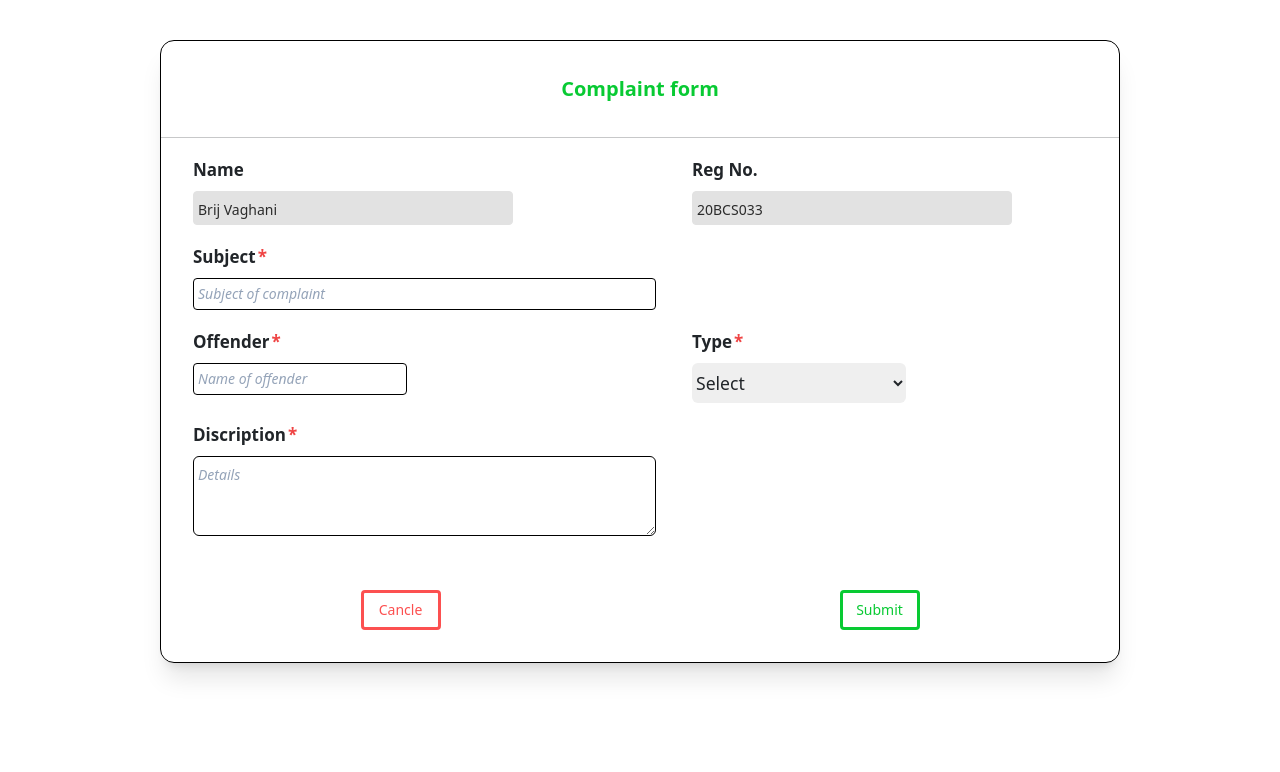
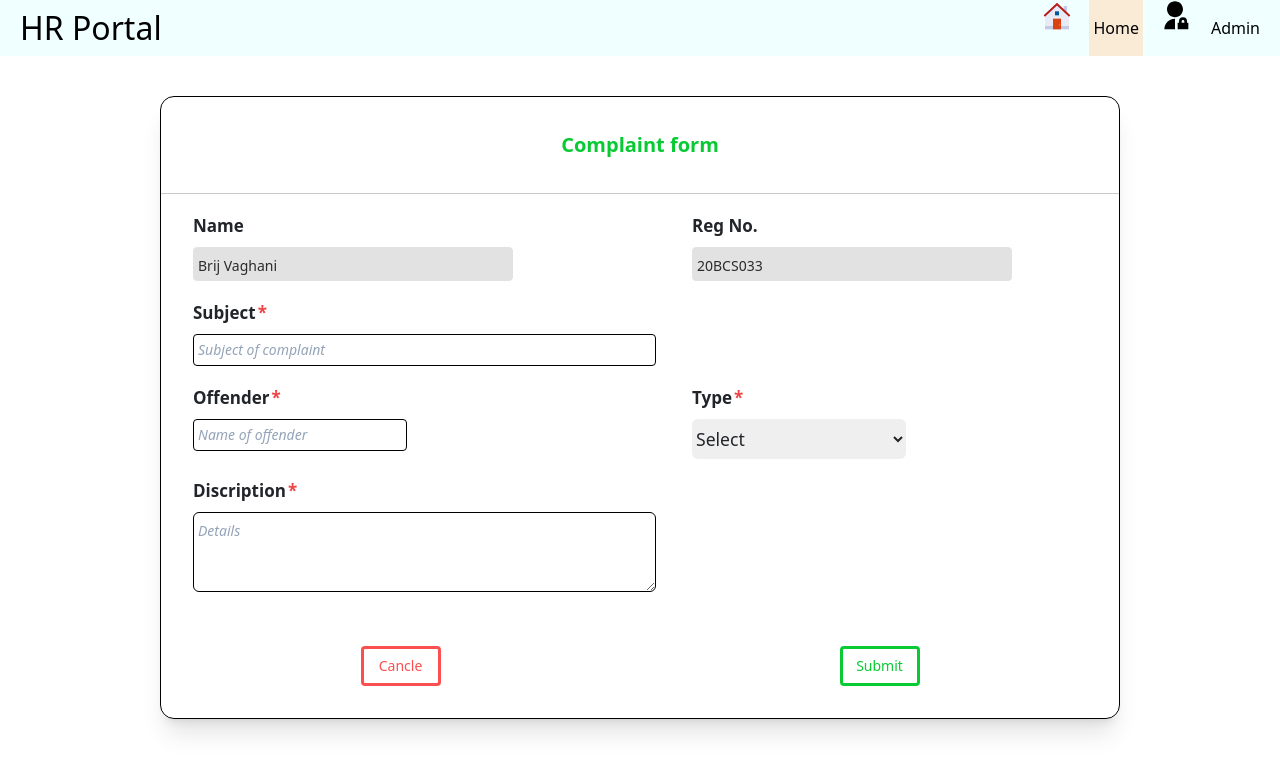
Before and after one commit to keshavjha018/Ecell-HR-Portal, a React (Create React App) app in the folder client/: page /complaint in a window 1280 px wide. Shown: the top 772 px of the page. Built offline with nearby package versions, Linux system fonts and the light colour scheme.

Commit message:
added the navbar

```diff
--- a/client/package.json
+++ b/client/package.json
@@ -10,6 +10,7 @@
     "query-string": "^7.1.1",
     "react": "^18.2.0",
     "react-dom": "^18.2.0",
+    "react-icons": "^4.4.0",
     "react-router-dom": "^6.3.0",
     "react-scripts": "5.0.1",
     "react-toastify": "^9.0.5",
--- a/client/src/App.js
+++ b/client/src/App.js
@@ -6,10 +6,12 @@ import Home from './pages/Home';
 import Login from './pages/Login';
 import Signup from './pages/Signup';
 import ComplaintForm from "./pages/complaint";
+import Navbar from './components/Navbar';
 
 function App() {
   return (
     <>
+    <Navbar/>
     <ToastContainer position="top-center" autoClose="2500"/>
     <Router>
       <Routes>
--- a/client/src/components/Navbar.jsx
+++ b/client/src/components/Navbar.jsx
@@ -0,0 +1,21 @@
+import { RiAdminFill } from "react-icons/ri";
+import { FcHome } from "react-icons/fc";
+
+export default function Navbar(){
+    return <nav className = "nav">
+        <a href="/" className="site-title">HR Portal</a>
+        <ul>
+        <div style={{display: "flex", justifyContent: "center"}}>
+            <FcHome icon={FcHome} size = '2rem' />
+        </div>
+            {/* <FcHome icon={FcHome} size = '2rem' /> */}
+            <li className="active">
+                <a href="/home">Home</a>
+            </li>
+            <RiAdminFill icon={RiAdminFill} size = '2rem'/>
+            <li>
+                <a href="/admin">Admin</a>
+            </li>
+        </ul>
+    </nav>
+}
--- a/client/src/index.js
+++ b/client/src/index.js
@@ -2,6 +2,7 @@ import React from 'react';
 import ReactDOM from 'react-dom/client';
 import App from './App';
 import './index.css'
+import './styles.css'
 
 const root = ReactDOM.createRoot(document.getElementById('root'));
 root.render(
--- /dev/null
+++ b/client/src/styles.css
@@ -0,0 +1,46 @@
+*{
+    box-sizing: border-box;
+}
+
+body{
+    margin: 0;
+}
+
+.site-title{
+   font-size: 2rem;
+}
+
+.nav{
+    background-color: azure;
+    color:black;
+    display: flex;
+    justify-content: space-between;
+    align-items: center;
+    gap: 2rem;
+    padding: 0 1rem;
+    align-items: stretch;
+}
+
+.nav ul {
+    padding:0;
+    margin : 0;
+    list-style: none;
+    display: flex;
+    gap: 1rem;
+}
+
+.nav a{
+    color: inherit;
+    text-decoration: none;
+    height: 100%;
+    display:  flex;
+    align-items: center;
+    padding: 0.25rem;
+}
+.nav li.active{
+    background-color: antiquewhite;
+ }
+
+.nav li.hover{
+    background-color: aqua;
+ }
```
Also changed, not shown: 1 other file (tests, documents, lock files or other folders).
